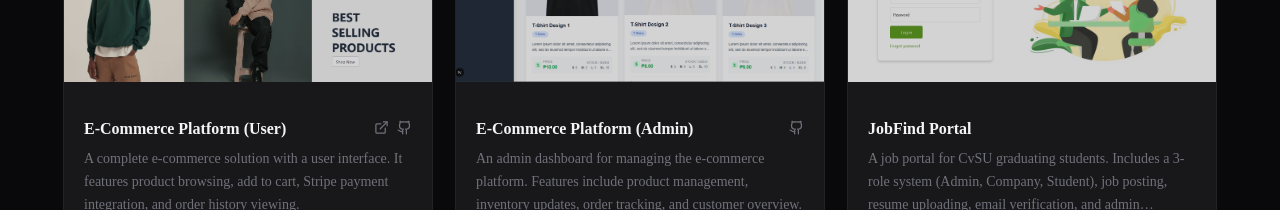
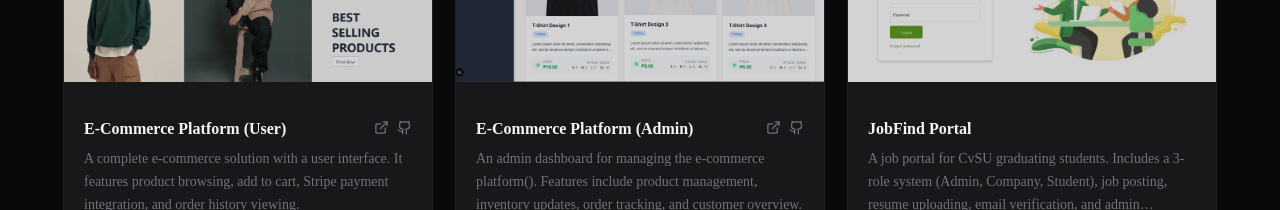
Before and after one commit to Tuplano/Portfolio, a Next.js app: page / in a window 1280 px wide. Shown: the part 2220-2430 px from the top of the page. Built offline with nearby package versions, Linux system fonts and the light colour scheme.

Commit message:
fix(url): Fix url of projects

```diff
--- a/app/components/Projects.tsx
+++ b/app/components/Projects.tsx
@@ -17,16 +17,16 @@ const projects: Project[] = [
     description: 'A complete e-commerce solution with a user interface. It features product browsing, add to cart, Stripe payment integration, and order history viewing.',
     image: project1Img,
     technologies: ['Next.js', 'TypeScript', 'Stripe', 'MongoDB', 'Tailwind CSS'],
-    liveUrl: 'https://e-commerce-user-ten.vercel.app/',
+    liveUrl: 'https://e-commerce-user-nu.vercel.app/',
     githubUrl: 'https://github.com/Tuplano/e-commerce-user',
   },
   {
     id: 2,
     title: 'E-Commerce Platform (Admin)',
-    description: 'An admin dashboard for managing the e-commerce platform. Features include product management, inventory updates, order tracking, and customer overview.',
+    description: 'An admin dashboard for managing the e-commerce platform(). Features include product management, inventory updates, order tracking, and customer overview.',
     image: project2Img,
     technologies: ['Next.js', 'TypeScript', 'MongoDB', 'Tailwind CSS'],
-    liveUrl: '',
+    liveUrl: 'https://e-commerce-admin-five-cyan.vercel.app/auth/login',
     githubUrl: 'https://github.com/Tuplano/e-commerce-admin',
   },
   {
```
